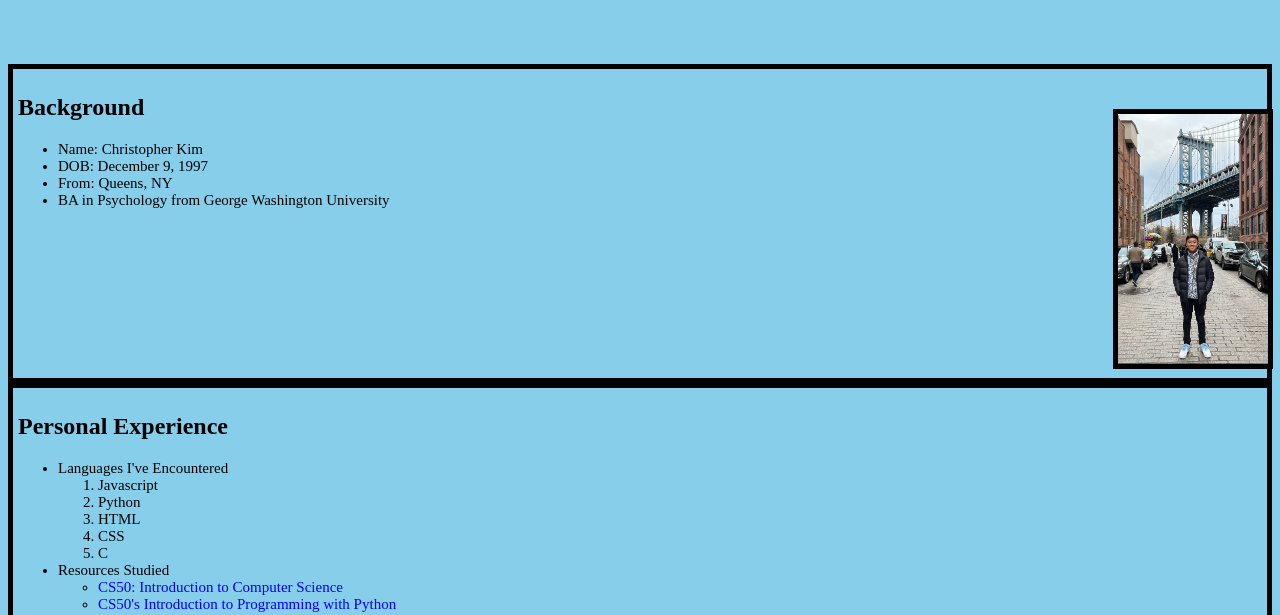
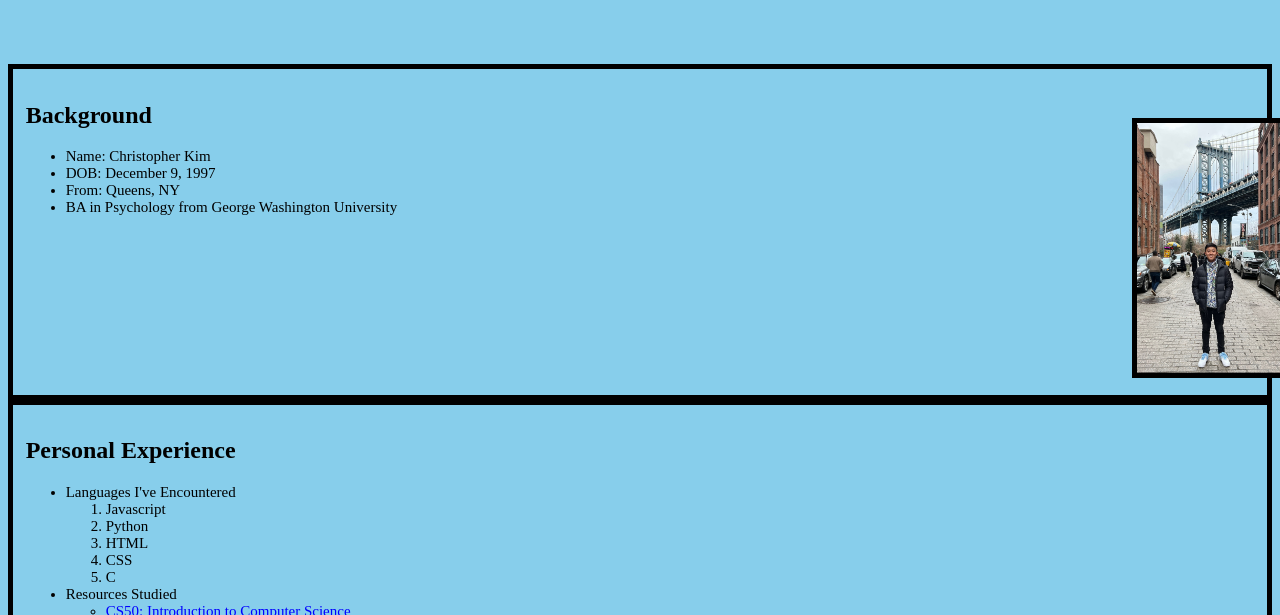
Before and after one commit to ckim97/my-personal-website, a plain HTML site: page index.html in a window 1280 px wide. Shown: the part 185-800 px from the top of the page. Drawn offline with Linux system fonts and the light colour scheme.

Commit message:
progress

```diff
--- a/style.css
+++ b/style.css
@@ -36,7 +36,9 @@ a {
 
 .text {
     border: 5px solid black;
-    padding: 5px;
+    margin: 0%;
+    padding: 1%;
+    margin-bottom: 0%;
 }
 
 
@@ -45,7 +47,7 @@ a {
     max-width: 100%;
     padding: 0px;
     border: 5px solid black;
-    margin-left: 88%;
+    margin-left: 90%;
     margin-top: -8%;
 
 
```
Also changed, not shown: 1 other file.
